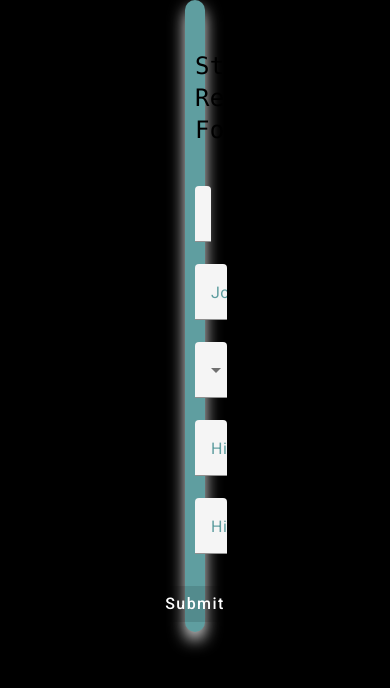
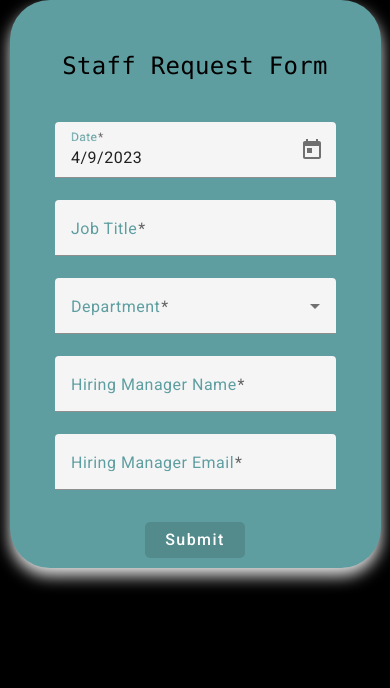
Before and after one commit to amanuelR/Staff-Request, an Angular app: page / in a window 390 px wide. Shown: the top 688 px of the page. Built offline with nearby package versions, Linux system fonts and the light colour scheme.

Commit message:
Update staff-request-form.component.css

```diff
--- a/src/app/staff-request-form/staff-request-form.component.css
+++ b/src/app/staff-request-form/staff-request-form.component.css
@@ -53,7 +53,7 @@ button[type="submit"] {
 @media (max-width: 599px) {
   /* Styles for small screens */
   .container_form {
-    max-width: 00%;
+    max-width: 90%;
     padding: 10px;
     height: max-content;
   }
```
